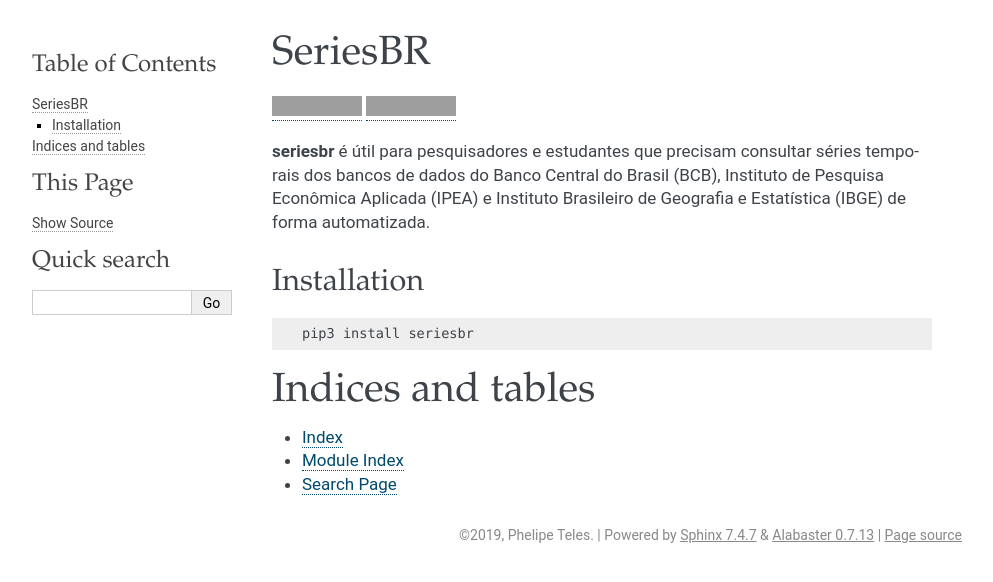
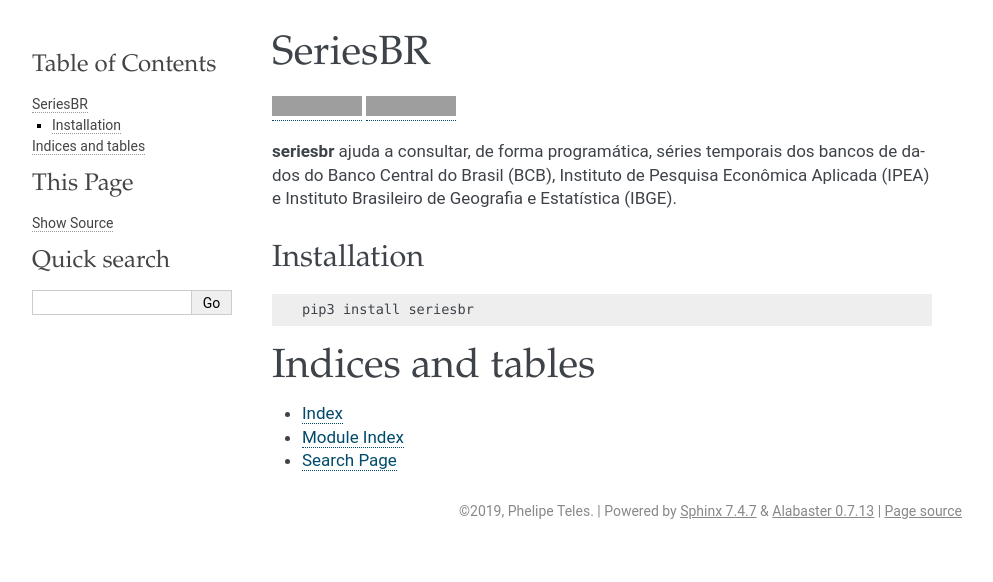
Before and after one commit to phelipetls/seriesbr, a Sphinx documentation site: the page built from docs/source/index.rst, in a window 1280 px wide. Shown: the top 582 px of the page, without its empty margins (148-1141 px from the left). Built offline with Sphinx 7.4.7, drawn with Linux system fonts in a browser that asks for light colours; grey boxes are pictures that could not be loaded.

```diff
--- a/docs/source/index.rst
+++ b/docs/source/index.rst
@@ -9,10 +9,10 @@ SeriesBR
 |pypi|
 |codecov|
 
-**seriesbr** é útil para pesquisadores e estudantes que precisam consultar
-séries temporais dos bancos de dados do Banco Central do Brasil (BCB),
-Instituto de Pesquisa Econômica Aplicada (IPEA) e Instituto Brasileiro de
-Geografia e Estatística (IBGE) de forma automatizada.
+**seriesbr** ajuda a consultar, de forma programática, séries temporais dos
+bancos de dados do Banco Central do Brasil (BCB), Instituto de Pesquisa
+Econômica Aplicada (IPEA) e Instituto Brasileiro de Geografia e Estatística
+(IBGE).
 
 Installation
 ------------
```
